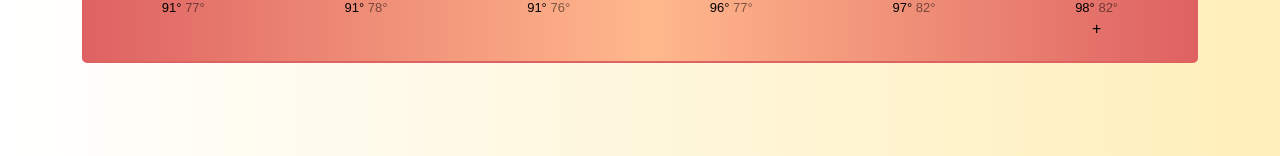
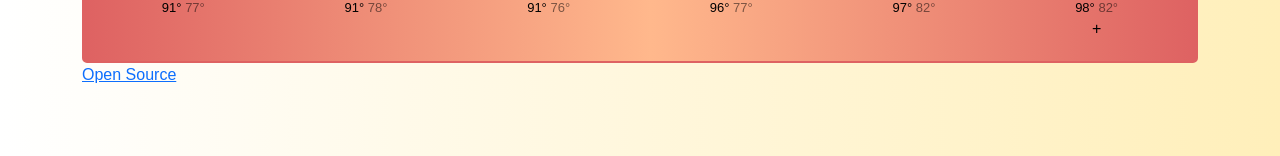
Before and after one commit to shollid1n/weather-react, a React (Create React App) app: page / in a window 1280 px wide. Shown: the part 371-527 px from the top of the page. Built offline with nearby package versions, Linux system fonts and the light colour scheme.

Commit message:
added link at the bottom

```diff
--- a/src/App.js
+++ b/src/App.js
@@ -145,6 +145,7 @@ export default function App() {
           </div>
         </div>
       </div>
+      <a href="https://github.com/shollid1n/weather-react.git">Open Source</a>
     </div>
   );
 }
```
